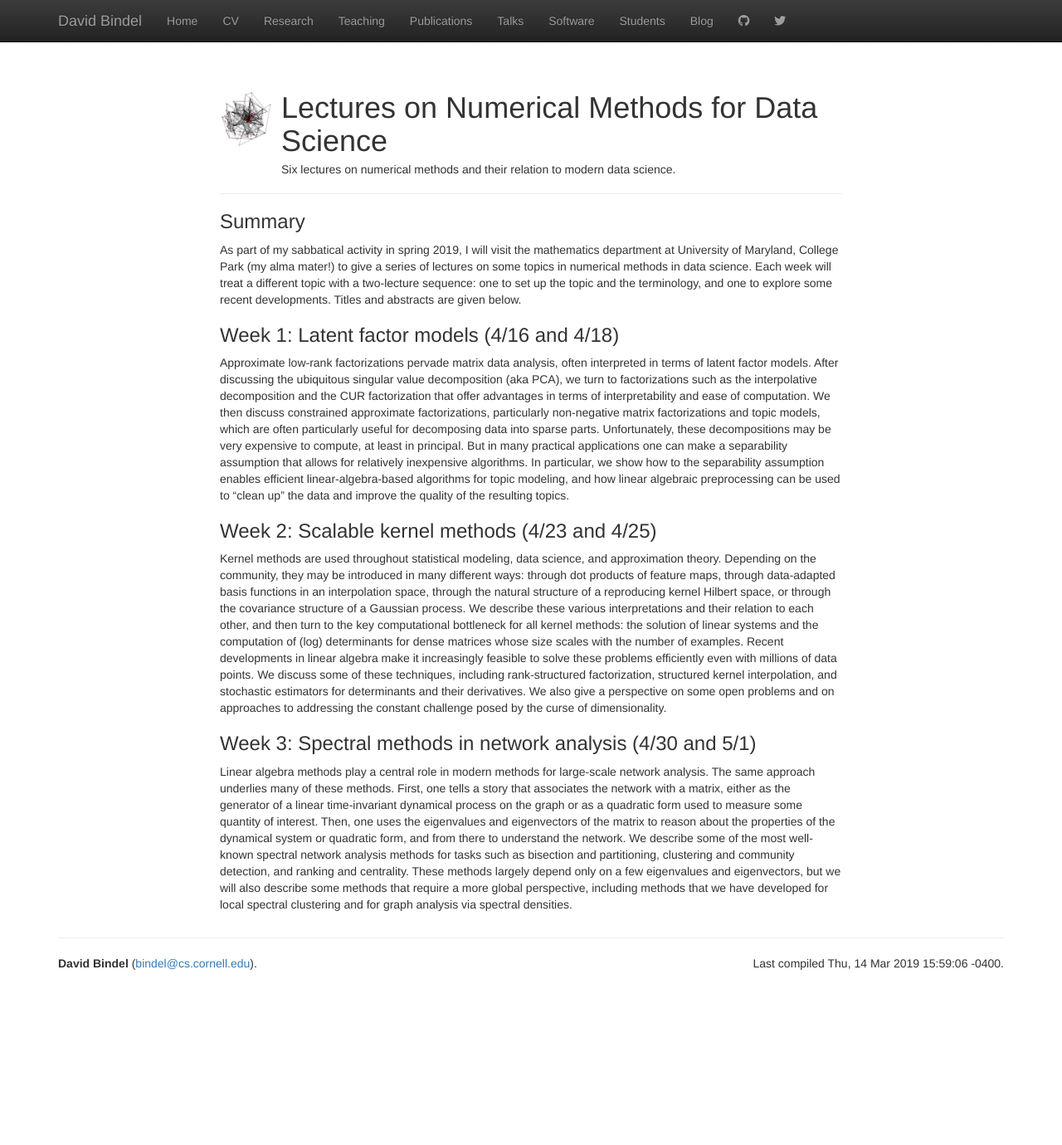
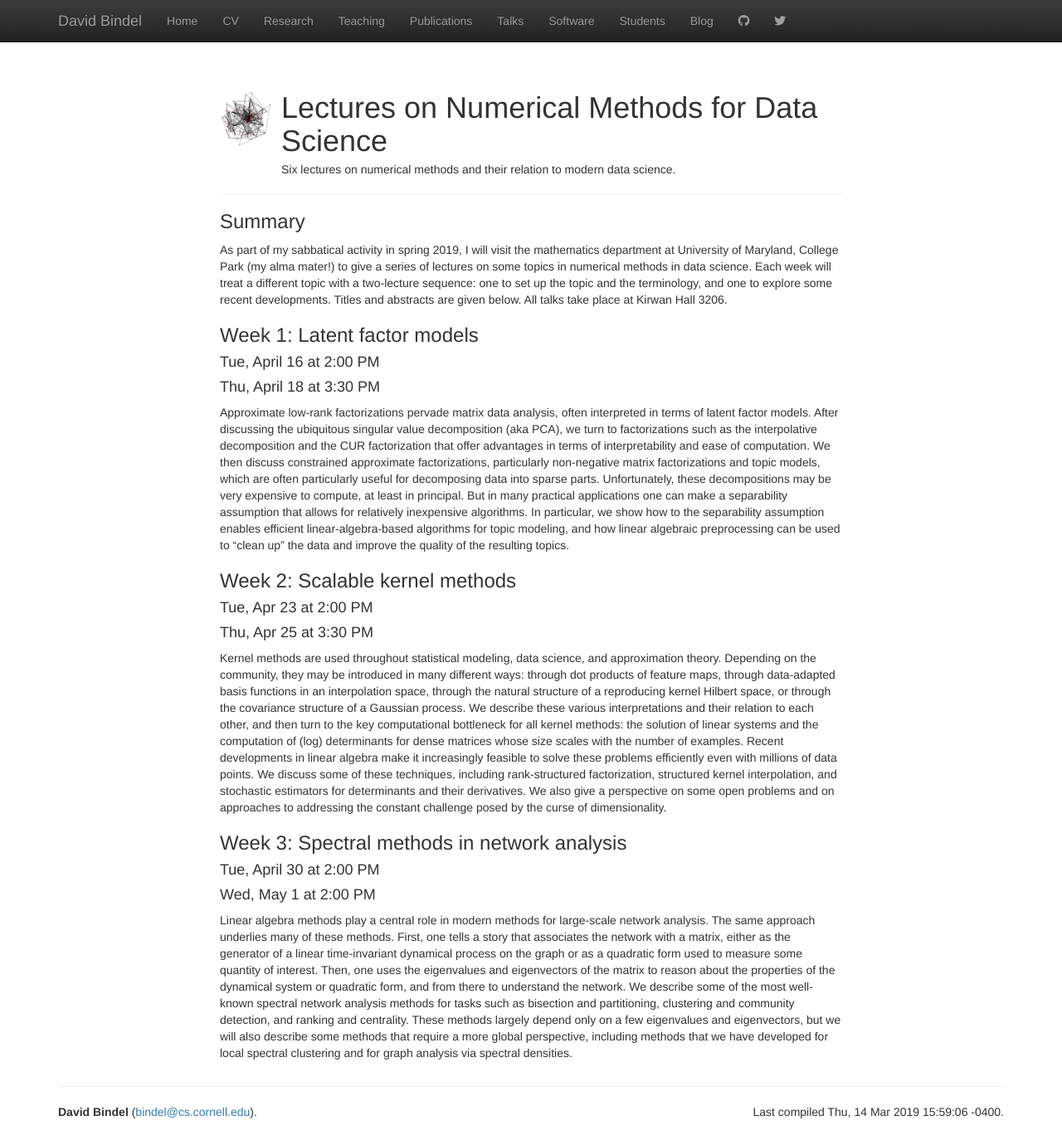
Before and after one commit to dbindel/cornell_web, a Jekyll site: the page built from _blurbs/nmds-umcp.md, in a window 1280 px wide and 1380 px high. Shown: the whole window at 83% size. Built offline with Jekyll 4.4.1, drawn with Linux system fonts in a browser that asks for light colours; nearby versions of some CDN libraries.

Commit message:
Update UMCP talk stuff with times.

```diff
--- a/_blurbs/nmds-umcp.md
+++ b/_blurbs/nmds-umcp.md
@@ -11,10 +11,12 @@ alma mater!) to give a series of lectures on some topics in numerical
 methods in data science.  Each week will treat a different topic with
 a two-lecture sequence: one to set up the topic and the terminology,
 and one to explore some recent developments.  Titles and abstracts are
-given below.
+given below.  All talks take place at Kirwan Hall 3206.
 
 
-### Week 1: Latent factor models (4/16 and 4/18)
+### Week 1: Latent factor models
+#### Tue, April 16 at 2:00 PM
+#### Thu, April 18 at 3:30 PM
 
 Approximate low-rank factorizations pervade matrix data analysis,
 often interpreted in terms of latent factor models.  After discussing
@@ -34,7 +36,9 @@ can be used to "clean up" the data and improve the quality of the
 resulting topics.
 
 
-### Week 2: Scalable kernel methods (4/23 and 4/25)
+### Week 2: Scalable kernel methods
+#### Tue, Apr 23 at 2:00 PM
+#### Thu, Apr 25 at 3:30 PM
 
 Kernel methods are used throughout statistical modeling, data
 science, and approximation theory.  Depending on the community, they
@@ -56,7 +60,9 @@ on approaches to addressing the constant challenge posed by the
 curse of dimensionality.
 
 
-### Week 3: Spectral methods in network analysis (4/30 and 5/1)
+### Week 3: Spectral methods in network analysis
+#### Tue, April 30 at 2:00 PM
+#### Wed, May 1 at 2:00 PM
 
 Linear algebra methods play a central role in modern methods for
 large-scale network analysis.  The same approach underlies many of
```
